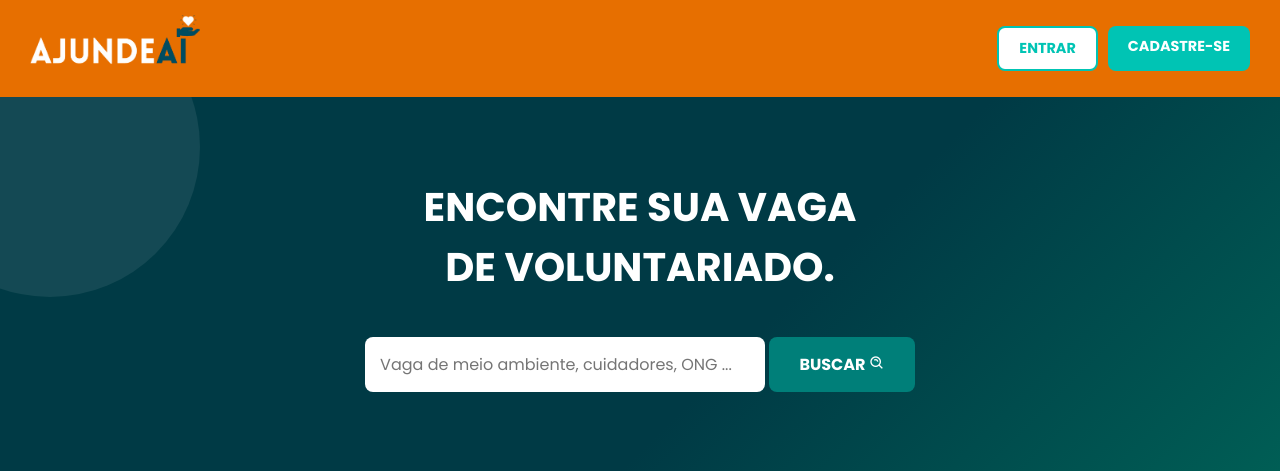
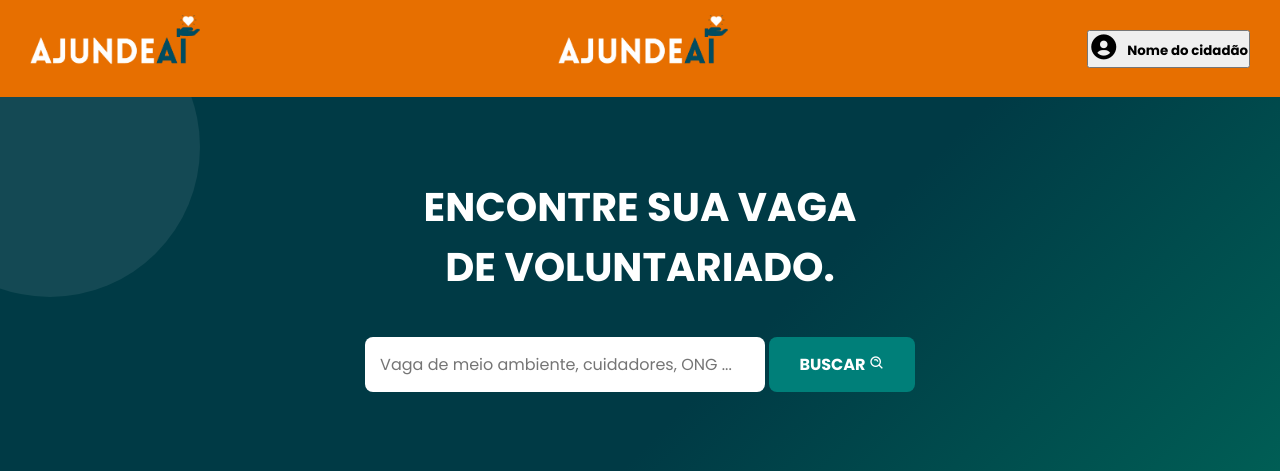
Before and after one commit to FeAnchieta7771/Ajundeai, a PHP site: page /index.php in a window 1280 px wide. Shown: the top 471 px of the page. Run offline with PHP 8.4, Linux system fonts and the light colour scheme; the visitor is signed in with stand-in values (Sample User, id 1).

Commit message:
Botoes HEADER HOME

```diff
--- a/To_xampp_server/account.php
+++ /dev/null
@@ -1 +0,0 @@
-<!-- Tela de criação de conta -->
--- a/To_xampp_server/index.php
+++ b/To_xampp_server/index.php
@@ -5,7 +5,10 @@ include 'php_functs/functions.php';
 
 // busca situação de login do usuário
 $login_state = is_logged();
-
+// busca quem está logado
+$is_ong = is_ong_logged();
+// busca botões do header
+$buttons_header = set_model_buttons_header($login_state, $is_ong);
 ?>
 
 <!-- Tela de Menu -->
@@ -29,6 +32,8 @@ $login_state = is_logged();
     body {
       background-color: #ffffff;
     }
+
+/* inicio css do header ===================== */
 
     header {
       background-color: #e76f00;
@@ -64,8 +69,46 @@ $login_state = is_logged();
       text-decoration: none
     }
 
+/* fim css do header ===================== */
 
 
+/* inicio css dos botões de acesso ao login ===================== */
+    .submenu {
+      display: none;
+      position: absolute;
+      top: 100%; /* abaixo do botão principal */
+      right: 0;
+      background-color: #e76f00;
+      min-width: 160px;
+      box-shadow: 0px 10px 20px rgba(22, 14, 173, 0.2);
+      z-index: 1;
+    }
+
+    .submenu button {
+      background-color: white;
+      color: #e76f00;
+      padding: 10px 16px;
+      width: 100%;
+      border: none;
+      text-align: left;
+      cursor: pointer;
+    }
+
+    .submenu button:hover {
+      background-color: #00c4b4;
+      color: white;
+    }
+
+    .menu-text {
+     position: relative;
+     top: -5px; /* eleva o texto */
+     margin-left: 5px;
+    }
+    .menu-container:hover .submenu {
+      display: block;
+    }
+
+/* fim css dos botões de acesso ao login ===================== */
 
     .btn.register {
       background-color: #00c4b4;
@@ -239,10 +282,8 @@ $login_state = is_logged();
       <img src="img\Logo_Header.png" alt="Logo AjundeAi" />
       </a>
     </div>
-    <div class="header-buttons">
-      <a href="login.php" class="btn login" >ENTRAR</a>
-      <a href="account.php" class="btn register">CADASTRE-SE</a>
-    </div>
+    <!-- botões do header -->
+    <?php echo $buttons_header; ?>
   </header>
 
   <div class="hero">
@@ -290,7 +331,7 @@ $login_state = is_logged();
     </div>
     <div class="footer-logo">
       <!--s Substitua -->
-      <img src="img\AJUDEAI Logo.png" alt="Logo AjundeAi" />
+      <img src="img\Logo_Header.png" alt="Logo AjundeAi" />
     </div>
   </footer>
 </body>
--- a/To_xampp_server/login.php
+++ b/To_xampp_server/login.php
@@ -29,8 +29,8 @@
         }
 
         .logo img {
-            height: 55px;
-            width: 100px;
+            height: 60px;
+            width: 170px;
         }
 
         .header-buttons {
--- a/To_xampp_server/php_functs/functions.php
+++ b/To_xampp_server/php_functs/functions.php
@@ -17,6 +17,61 @@ function is_logged(){
 
 }
 
-// depois criar função de apresentação do modelo de exibição do usuário
-// ! junto aos botões personalizados
+// busca se o usuário logado é uma ong
+// retorna True ou False
+function is_ong_logged(){
+
+    if(isset($_SESSION['whoLogged']) && $_SESSION['whoLogged'] == 'ong'){
+
+        // o usuário está logado
+        return true;
+    } else {
+
+        // o usuário não está logado
+        return false;
+    }
+}
+
+// retorno do modelo a partir da situação de login do usuário
+// retorna o modelo a ser utilizado
+function set_model_buttons_header($is_logged, $is_ong){
+    if($is_logged){
+
+        $piece = "<div class='logo'>
+                <a href='index.php'>
+                <img src='img\Logo_Header.png' alt='Logo AjundeAi' />
+                </a>
+                </div>
+                <div class='menu-container'>
+                <button class='menu-button'><i class='bx bxs-user-circle' style='font-size: 30px; flex-shrink: 0;'></i>
+                <span class='menu-text'><strong>Nome do cidadão</strong></span>
+                </button>";
+
+        if($is_ong){
+            $piece = $piece . "<div class='submenu'>
+            <form method='POST' action=''>
+            <button name='button_header' value='ong_painel'>Painel de Controle</button>
+            <button name='button_header' value='ong_vaga'>Adicionar Vaga</button>
+            <button name='button_header' value='out'><strong>Sair da Conta</strong></button>
+            </form>
+            </div>
+            </div> ";
+        } else {
+
+            $piece = $piece . "<div class='submenu'>
+            <form method='POST' action=''>
+            <button name='button_header' value='volu_painel'>Painel de Controle</button>
+            <button name='button_header' value='volu_vaga'>Pesquisa de Vaga</button>
+            <button name='button_header' value='out'><strong>Sair da Conta</strong></button>
+            </form>
+            </div>
+            </div> ";
+        }
+
+        return $piece;
+    }else{
+
+        return "<div class='header-buttons'><a href='login.php' class='btn login' >ENTRAR</a><a href='account.php' class='btn register'>CADASTRE-SE</a></div>";
+    }
+}
 ?>
```
Also changed, not shown: To_xampp_server/models_test/model_to_user_options.html (+10 -1 lines).
